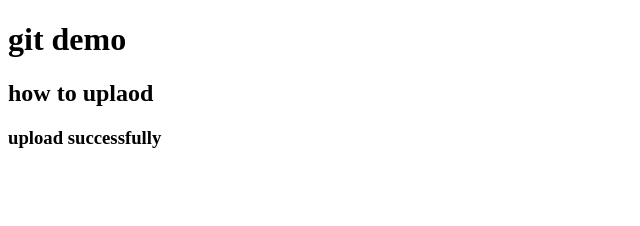
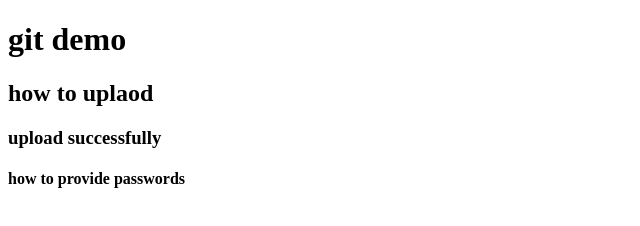
Before and after one commit to Allenash0126/git-demo, a plain HTML site: page index.html in a window 1280 px wide. Shown: the whole page, without its empty margins (0-640 px from the left). Drawn offline with Linux system fonts and the light colour scheme.

Commit message:
how to provide passwords

```diff
--- a/index.html
+++ b/index.html
@@ -9,5 +9,6 @@
   <h1>git demo</h1>
   <h2>how to uplaod</h2>
   <h3>upload successfully</h3>
+  <h4>how to provide passwords</h4>
 </body>
 </html>
```
